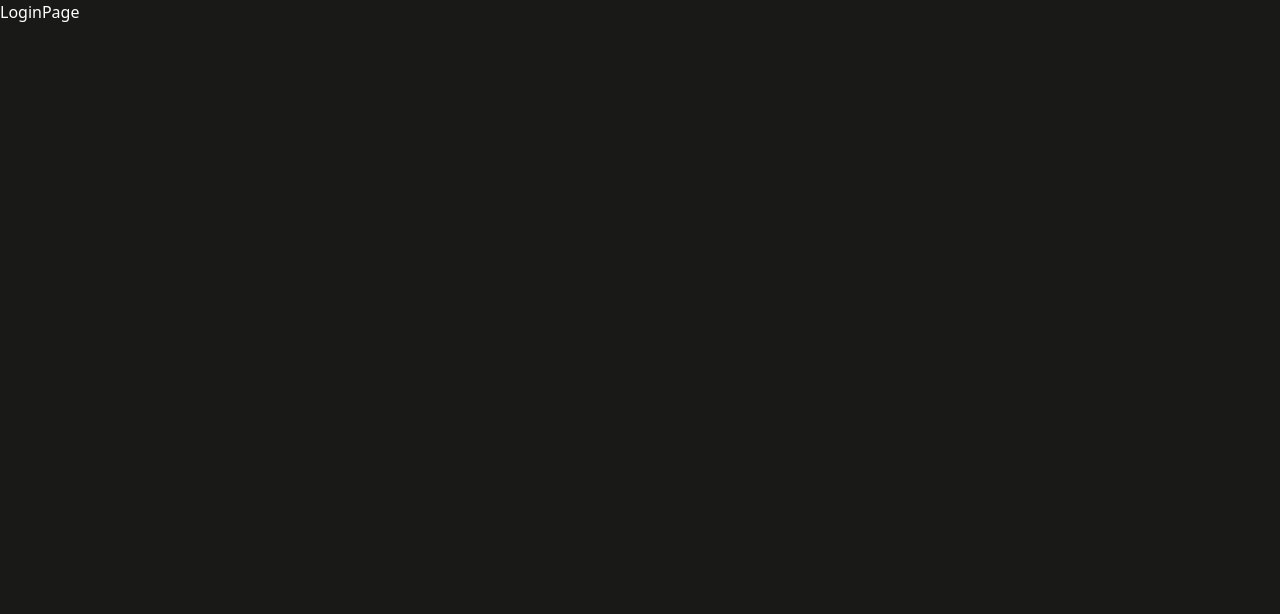
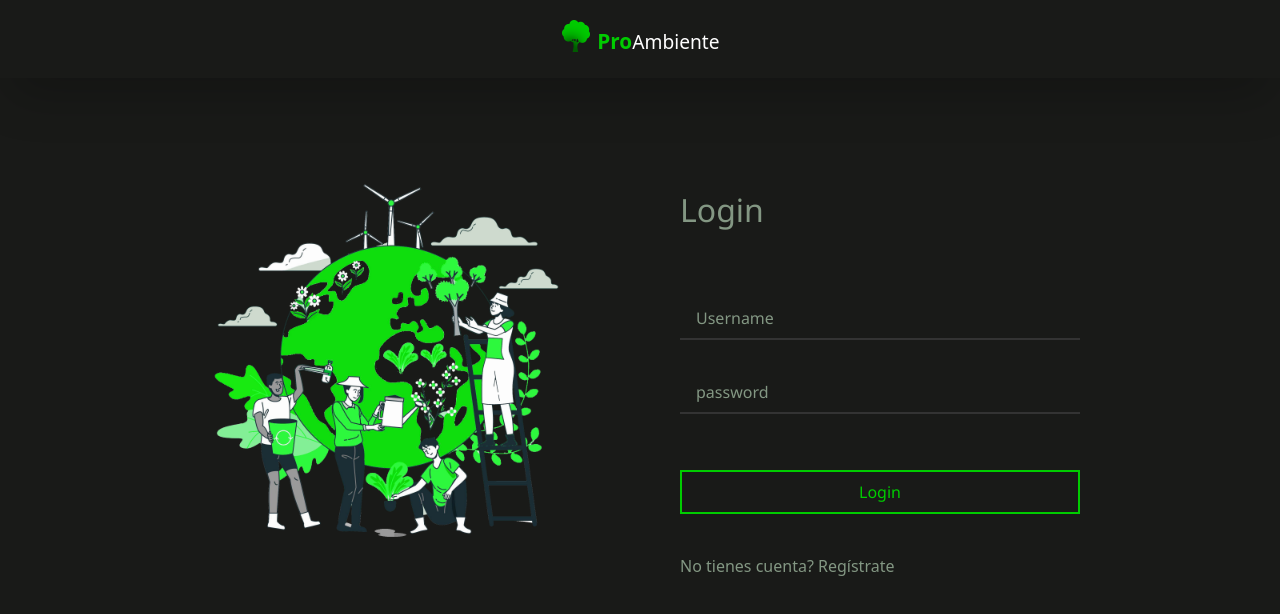
Before and after one commit to YERCKEN/ProAmbiente, a React (Vite) app in the folder client/: page /login in a window 1280 px wide. Shown: the top 614 px of the page. Built offline with nearby package versions, Linux system fonts and the light colour scheme.

Commit message:
➕ HEADER ➕ LOGIN & REGISTRO ➕ HOME

```diff
--- a/client/src/App.jsx
+++ b/client/src/App.jsx
@@ -3,6 +3,7 @@ import {BrowserRouter, Route, Routes} from 'react-router-dom'
 //IMPORTAMOS LAS PAGES
 import LoginPage from './pages/loginPage.jsx'
 import RegisterPage from './pages/registerPage.jsx'
+import HomePage from './pages/homePage.jsx'
 
 //importamos el authprovider
 import {AuthProvider} from './context/auth.context.jsx'
@@ -15,7 +16,7 @@ function App(){
 
         <BrowserRouter>
         <Routes>
-          <Route path='/' element={<h1 className="text-3xl font-bold underline">HOLA BB</h1>}/>
+          <Route path='/' element={<HomePage/>}/>
 
           <Route path='/login' element={<LoginPage />}/>
 
--- a/client/src/api/auth.js
+++ b/client/src/api/auth.js
@@ -5,3 +5,6 @@ const API = 'http://localhost:4000/api'
 
 //HACEMOS PETICIÓN       te envian un usuaruo y tu haces un post al backend y le mandas el user
 export const registerRequest = user => axios.post(`${API}/register`, user)
+
+//HACEMOS PETICIÓN LOGIN       te envian un usuaruo y tu haces un post al backend y le mandas el user
+export const loginRequest = user => axios.post(`${API}/login`, user)
--- a/client/src/context/auth.context.jsx
+++ b/client/src/context/auth.context.jsx
@@ -1,6 +1,6 @@
 
-import { createContext, useState} from 'react';
-import { registerRequest } from '../api/auth.js';
+import { createContext, useState, useEffect} from 'react';
+import { registerRequest, loginRequest } from '../api/auth.js';
 import PropTypes from 'prop-types';
 
 export const AuthContext = createContext();
@@ -15,7 +15,7 @@ export const AuthProvider = ({children}) =>{
     //NEUVO ESTADO PARA SABER LOS ERRORES DESDE EL BACKEND
     const [errors, setErrors] = useState([]);
 
-
+    //FUNCIÓN PARA EL REGISTRO  - -----------------------------------------------------------------------
     const signup = async (user) =>{
 
         try {
@@ -28,14 +28,41 @@ export const AuthProvider = ({children}) =>{
 
         } catch (error) {
 
+            console.table(error.response.data)
             setErrors(error.response.data)
         }
     };
+
+    //FUNCIÓN PARA EL REGISTRO  - -----------------------------------------------------------------------
+
+    const signin = async(user)=>{
+
+        try {
+            const res = await loginRequest(user);
+            console.log(res.data)
+
+        } catch (error) {
+
+            console.table(error.response.data)
+            setErrors(error.response.data)
+        }
+
+    };
+
+    useEffect(()=>{
+        if(errors.length > 0){
+            const timer = setTimeout(()=>{
+                setErrors([])
+            }, 5000)
+            return ()=> clearTimeout(timer)
+        }
+    }, [errors])
 
     return(
 
        <AuthContext.Provider value ={{
         signup,
+        signin,
         user,
         isAuthenticated,
         errors
--- a/client/src/index.css
+++ b/client/src/index.css
@@ -55,3 +55,7 @@ body {
     background-color: #EF4444;
 
 }
+
+.linkHover:hover{
+    color: #00CC00;;
+}
--- /dev/null
+++ b/client/src/pages/headerPage.jsx
@@ -0,0 +1,14 @@
+
+
+function Header(){
+    return(
+        <div className="w-full px-[8rem] p-5 shadow-2xl flex justify-center">
+
+            <img className="w-[2rem] h-[2rem]" src="public/tree.png" alt="" />
+            <h1 className="ml-[0.3rem] mt-[0.4rem] text-[1.2rem]"><b className="text-[#00CC00] text-[1.3rem]">Pro</b>Ambiente</h1>
+
+        </div>
+    )
+}
+
+export default Header;
--- /dev/null
+++ b/client/src/pages/homePage.jsx
@@ -0,0 +1,53 @@
+
+import Header from './headerPage'
+
+
+function HomePage() {
+
+  return (
+    <div>
+        <Header />
+
+        <div className='border-[2px] flex justify-center flex-wrap max-w-[15rem]'>
+
+            <h2 className='text-left w-full'>Foros</h2>
+
+            <button className='w-full  text-left p-[1rem]'>Foros</button>
+            <button className='w-full  text-left p-[1rem]'>Crear Foro</button>
+
+
+            <h2 className='text-left w-full'>Noticias</h2>
+
+            <button className='w-full  text-left p-[1rem]'>Noticias</button>
+            <button className='w-full text-left p-[1rem]'>Reportar</button>
+
+        </div>
+
+        <div className='max-w-full p-10 flex justify-center wrap'>
+
+
+            <div className='w-1/3 flex justify-center mx-10'>
+
+                <img className='w-full h-full object-contain max-w-full max-h-full' src="public/register.png" alt="" />
+
+            </div>
+
+            <div className='w-1/2 flex justify-center mx-12 text-justify text-[1.1rem] pt-[10rem] flex-wrap'>
+
+                <p className=' w-full h-auto my-2'>
+                    <b >Bienvenidos </b>a nuestra plataforma dedicada a fomentar la conciencia ambiental y promover acciones para preservar el medio ambiente en <b>Panamá!</b>, Aquí encontrarás foros para interactuar con otros usuarios, compartir puntos de vista, y aprender sobre las últimas noticias y reportes relacionados con el medio ambiente en nuestro país.
+                </p>
+
+
+
+
+            </div>
+
+        </div>
+
+    </div>
+  )
+
+}
+
+export default HomePage
--- a/client/src/pages/loginPage.jsx
+++ b/client/src/pages/loginPage.jsx
@@ -1,8 +1,91 @@
+import {useForm} from 'react-hook-form';
+import {useAuth} from '../context/useAuth'
+import {Link} from 'react-router-dom'
 
-function loginPage(){
+import Header from './headerPage';
+
+function LoginPage(){
+
+    // FORMULARIO
+    const {register, handleSubmit, formState: {errors}} = useForm();
+
+    //usAuth
+    const {signin, errors: signinErrors = []} = useAuth();
+
+    const onSubmit = handleSubmit((data) =>{
+        signin(data)
+    });
+
     return (
-        <div>LoginPage</div>
+
+        <div>
+            <Header />
+
+            <div className='max-w-full p-10 mt-[2rem] flex justify-center'>
+
+
+            <div className='w-1/3 flex justify-center mx-10'>
+              <img src="public/register2.png" className='w-full h-full object-contain max-w-full max-h-full' />
+            </div>
+
+            <div className='w-1/3 flex justify-center mx-12 mt-9'>
+
+
+              <form onSubmit={onSubmit} className='w-full'>
+
+              <h1 className='titulo w-full text-left'>Login</h1>
+
+                  {
+                  signinErrors.map((error, i) =>(
+                    <div className=' p-2 text-red-500 border-white text-left w-full'  key={i}>
+                      {error}
+                    </div>
+                  ))
+                }
+
+
+                <input type="text"
+                  {...register('username', { required: true })}
+                  className={`inputsAuthForms my-4 text-white px-4 py-2 w-full outline-none border-b-[2px] border-[#333333]  ${errors.username ? 'border-red-500 placeholder-red' : ''}`}
+                  autoComplete="off"
+                  placeholder={errors.username ? 'Username requerido' : 'Username'}
+                />
+
+
+
+                <input type="password"
+                  {...register('password', { required: true })}
+                  className={`inputsAuthForms my-4 text-white px-4 py-2 w-full outline-none border-b-[2px] border-[#333333]  ${errors.password ? 'border-red-500 placeholder-red' : ''}`}
+                  autoComplete="off"
+                  placeholder={errors.password ? 'El password es requerido' : 'password'}
+                />
+
+
+                <button type="submit" className={`btnSumit px-4 py-2 w-full text-[#00CC00] border-[2px] border-[#00CC00] my-10
+
+                  ${errors.password || errors.username ? 'border-red-500 text-red-500 btnSumitRed' : ''}
+                  `}
+                  disabled={errors.password || errors.username}
+
+                  >
+
+                  Login
+                </button>
+
+                <p className='w-full text-[#839783]'>
+                  No tienes cuenta? <Link className="linkHover" to='/register'>Regístrate</Link>
+                </p>
+              </form>
+
+
+            </div>
+
+            </div>
+        </div>
+
+
 
     )
 }
-export default loginPage
+
+export default LoginPage
--- a/client/src/pages/registerPage.jsx
+++ b/client/src/pages/registerPage.jsx
@@ -3,7 +3,10 @@
 import {useAuth} from '../context/useAuth'
 import { useEffect } from 'react';
 //IMPORTAMOS PARA REDIRECCIOANAR
-import { useNavigate } from 'react-router-dom';
+import { useNavigate, Link} from 'react-router-dom';
+
+
+import Header from './headerPage';
 
 function RegisterPage(){
 
@@ -25,7 +28,13 @@ function RegisterPage(){
 
     return (
 
-        <div className='max-w-full p-10 flex justify-center'>
+        <div>
+
+            <Header />
+
+            <div className='max-w-full p-10 flex justify-center wrap'>
+
+
 
 
 
@@ -108,9 +117,14 @@ function RegisterPage(){
                       Register
                     </button>
 
+                    <p className='w-full text-[#839783]'>
+                      Ya tienes cuenta? <Link className="linkHover" to='/login'>Login</Link>
+                    </p>
                   </form>
                 </div>
               </div>
+        </div>
+
       );
 
 }
```
Also changed, not shown: client/public/tree.png (added), 1 other file (tests, documents, lock files or other folders). Lines whose indentation alone changed are shown as unchanged.
